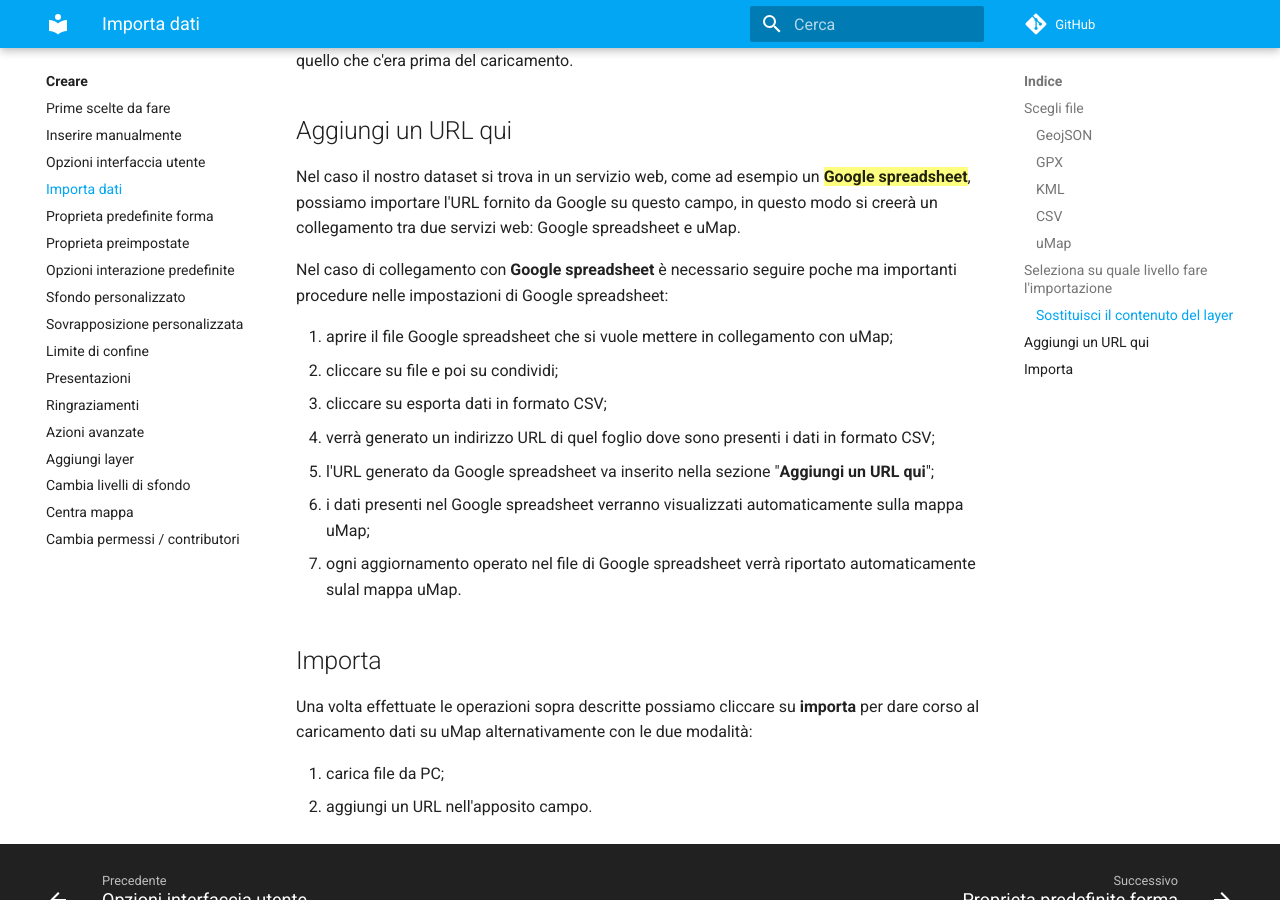
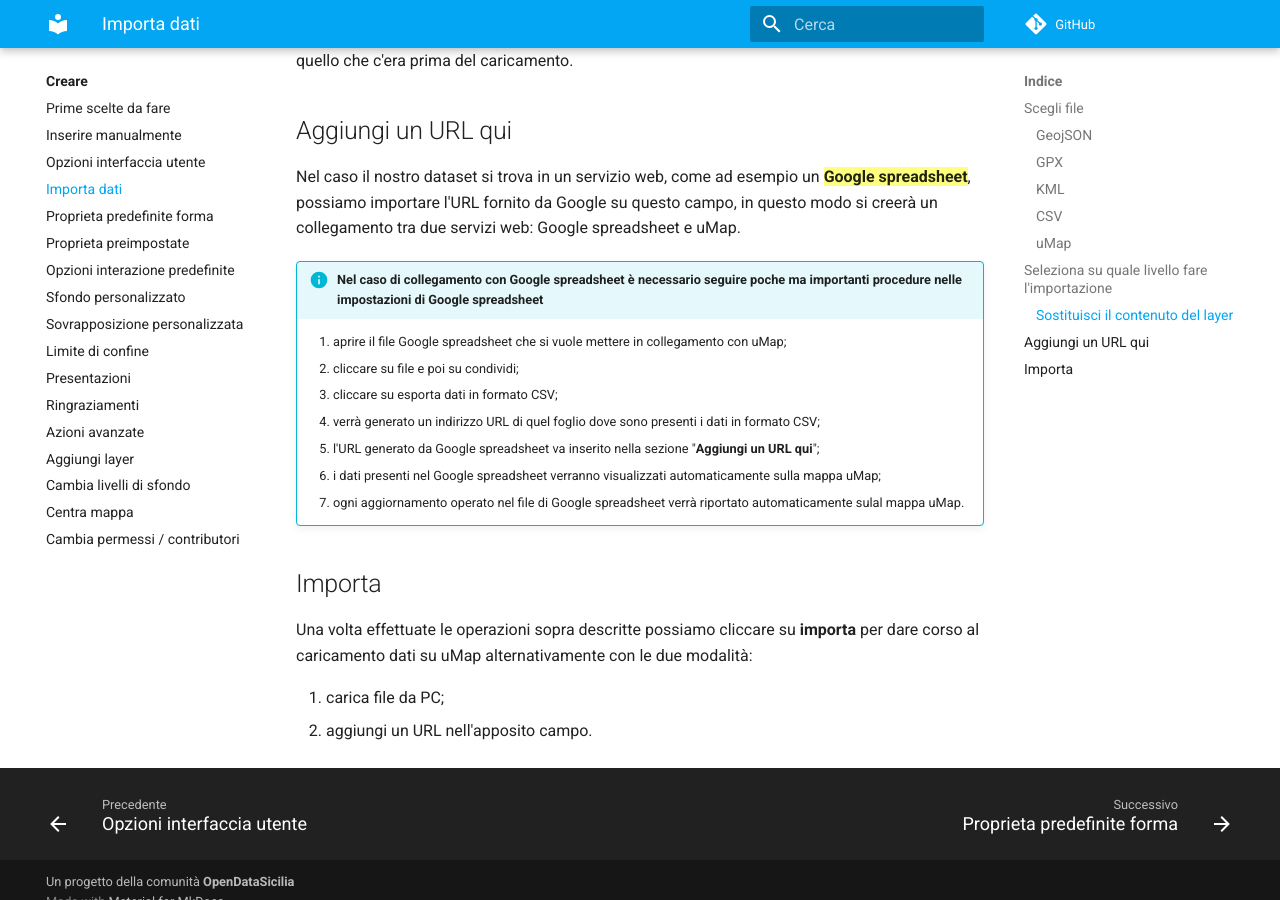
Before and after one commit to opendatasicilia/guida-umap, an MkDocs documentation site: the page built from docs/creare/importa-dati.md, in a window 1280 px wide and 900 px high, scrolled down 1709 px. Built offline with MkDocs 1.6.1 and Material for MkDocs 9.7.7, drawn with Linux system fonts in a browser that asks for light colours; comment, search, counter and statistics services are not loaded; part of the change alters nothing that is shown.

```diff
--- a/docs/creare/importa-dati.md
+++ b/docs/creare/importa-dati.md
@@ -49,15 +49,15 @@ Se ad esempio nel "layer 1" ci sono dati già inseriti, e vogliamo importare dal
 
 Nel caso il nostro dataset si trova in un servizio web, come ad esempio un ==**Google spreadsheet**==, possiamo importare l'URL fornito da Google su questo campo, in questo modo si creerà un collegamento tra due servizi web: Google spreadsheet e uMap.
 
-Nel caso di collegamento con **Google spreadsheet** è necessario seguire poche ma importanti procedure nelle impostazioni di Google spreadsheet:
+!!! Info "Nel caso di collegamento con **Google spreadsheet** è necessario seguire poche ma importanti procedure nelle impostazioni di Google spreadsheet"
 
-   1. aprire il file Google spreadsheet che si vuole mettere in collegamento con uMap;
-   2. cliccare su file e poi su condividi;
-   3. cliccare su esporta dati in formato CSV;
-   4. verrà generato un indirizzo URL di quel foglio dove sono presenti i dati in formato CSV;
-   5. l'URL generato da Google spreadsheet va inserito nella sezione "**Aggiungi un URL qui**";
-   6. i dati presenti nel Google spreadsheet verranno visualizzati automaticamente sulla mappa uMap;
-   7. ogni aggiornamento operato nel file di Google spreadsheet verrà riportato automaticamente sulal mappa uMap.
+    1. aprire il file Google spreadsheet che si vuole mettere in collegamento con uMap;
+    2. cliccare su file e poi su condividi;
+    3. cliccare su esporta dati in formato CSV;
+    4. verrà generato un indirizzo URL di quel foglio dove sono presenti i dati in formato CSV;
+    5. l'URL generato da Google spreadsheet va inserito nella sezione "**Aggiungi un URL qui**";
+    6. i dati presenti nel Google spreadsheet verranno visualizzati automaticamente sulla mappa uMap;
+    7. ogni aggiornamento operato nel file di Google spreadsheet verrà riportato automaticamente sulal mappa uMap.
 
 
 ## Importa
```
